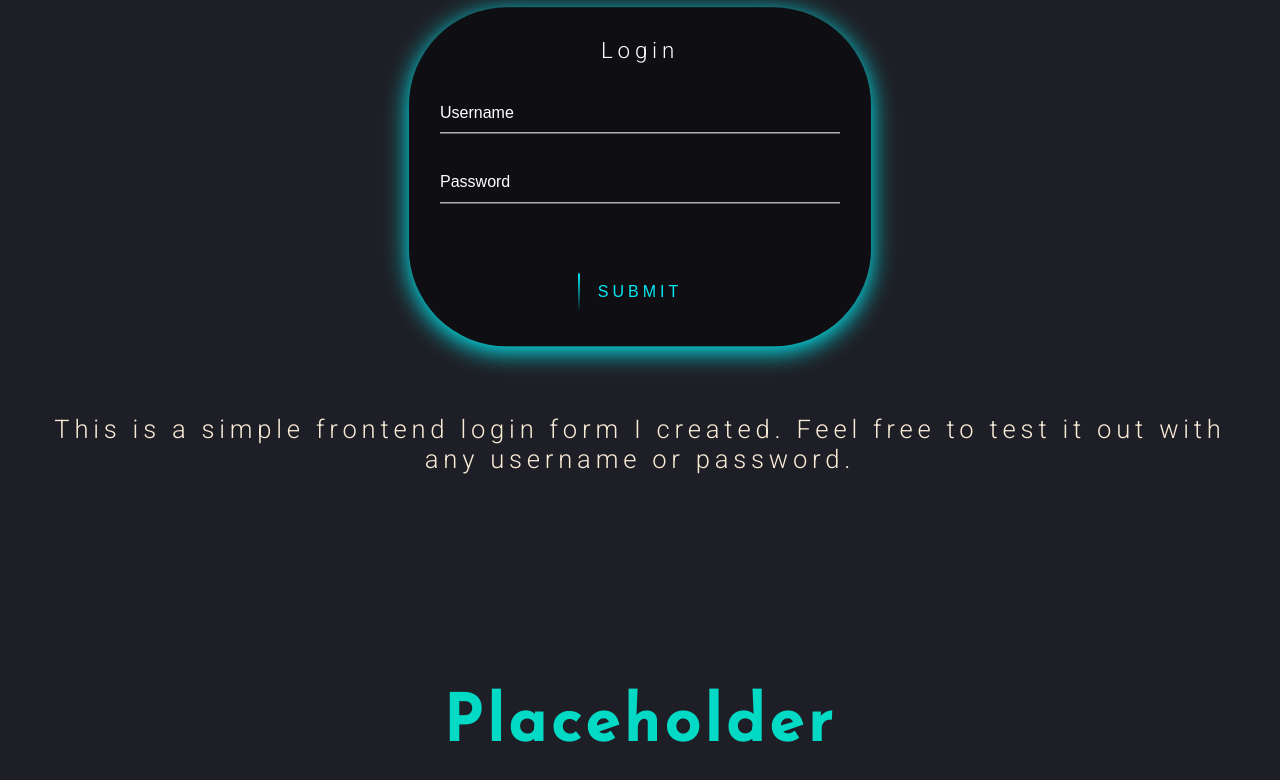
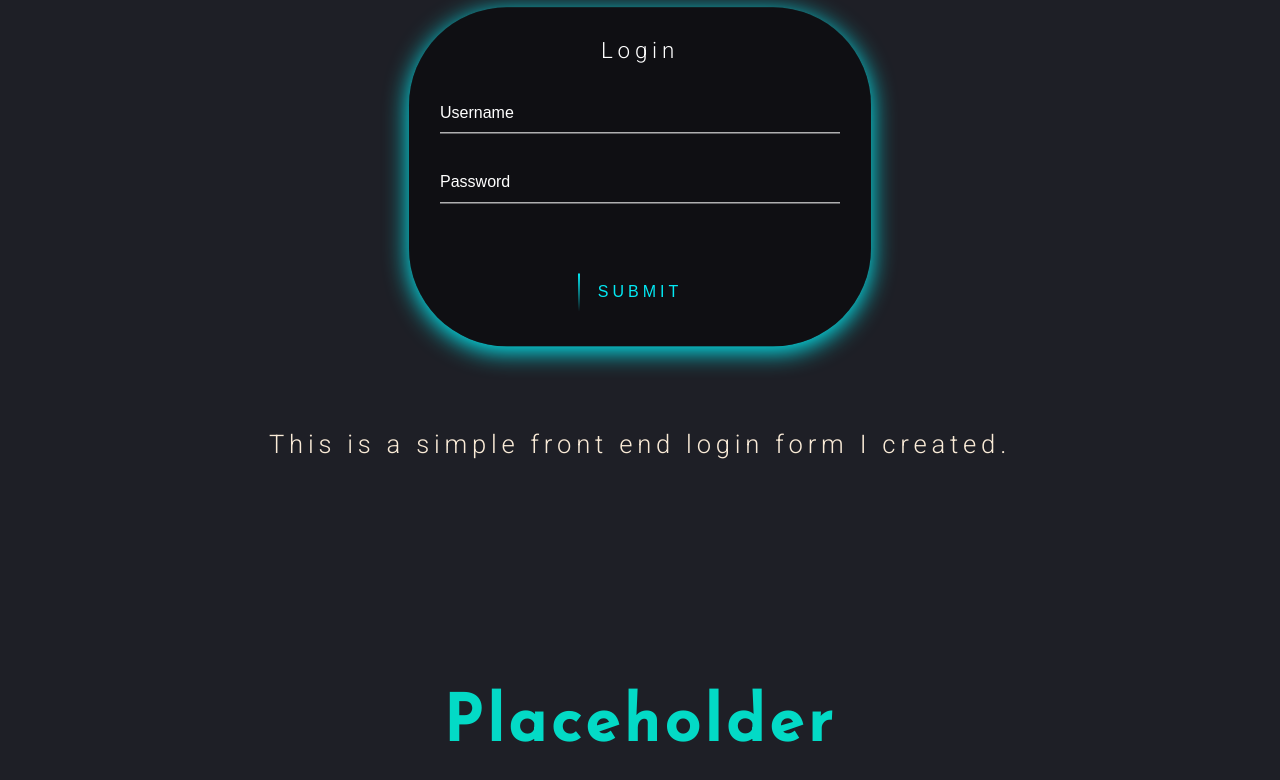
Before and after one commit to colganmitchell/portfolio, a plain HTML site: page index.html in a window 1280 px wide. Shown: the part 1823-2603 px from the top of the page. Drawn offline with nearby package versions, Linux system fonts and the light colour scheme; a script that the page names is missing.

Commit message:
Add files via upload

```diff
--- a/index.html
+++ b/index.html
@@ -54,9 +54,7 @@
     </section>
     <section class="slider" id="tab-Simple-Login">
       <h1>Simple Login</h1>
-      <h3> <br> <br> <br> <br>This is a simple frontend login form I created. Feel free to test it out with any username
-        or
-        password.
+      <h3> <br> <br> <br> <br>This is a simple front end login form I created.
       </h3>
       <p>
         <link rel="stylesheet" href="login.css">
```
